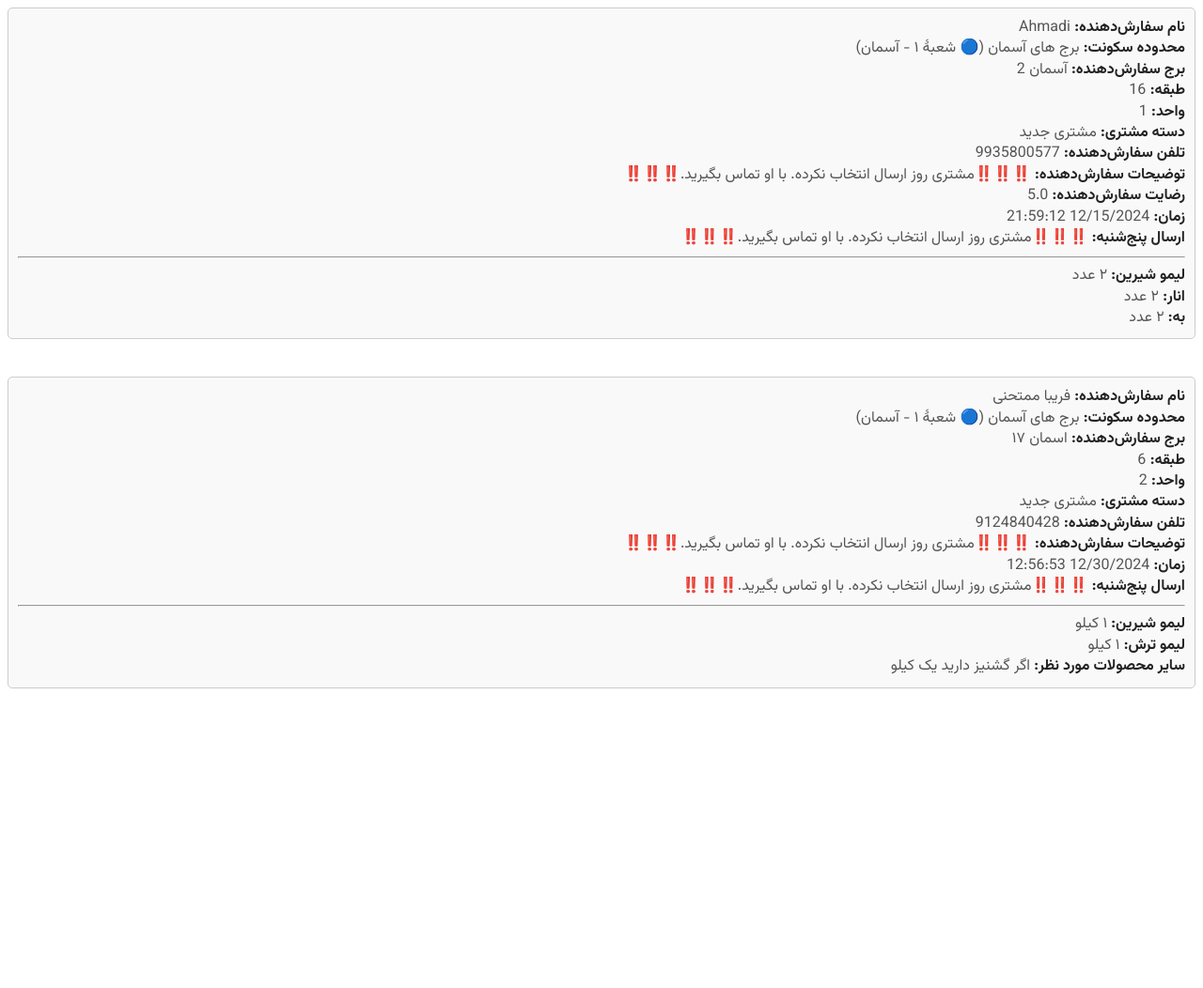
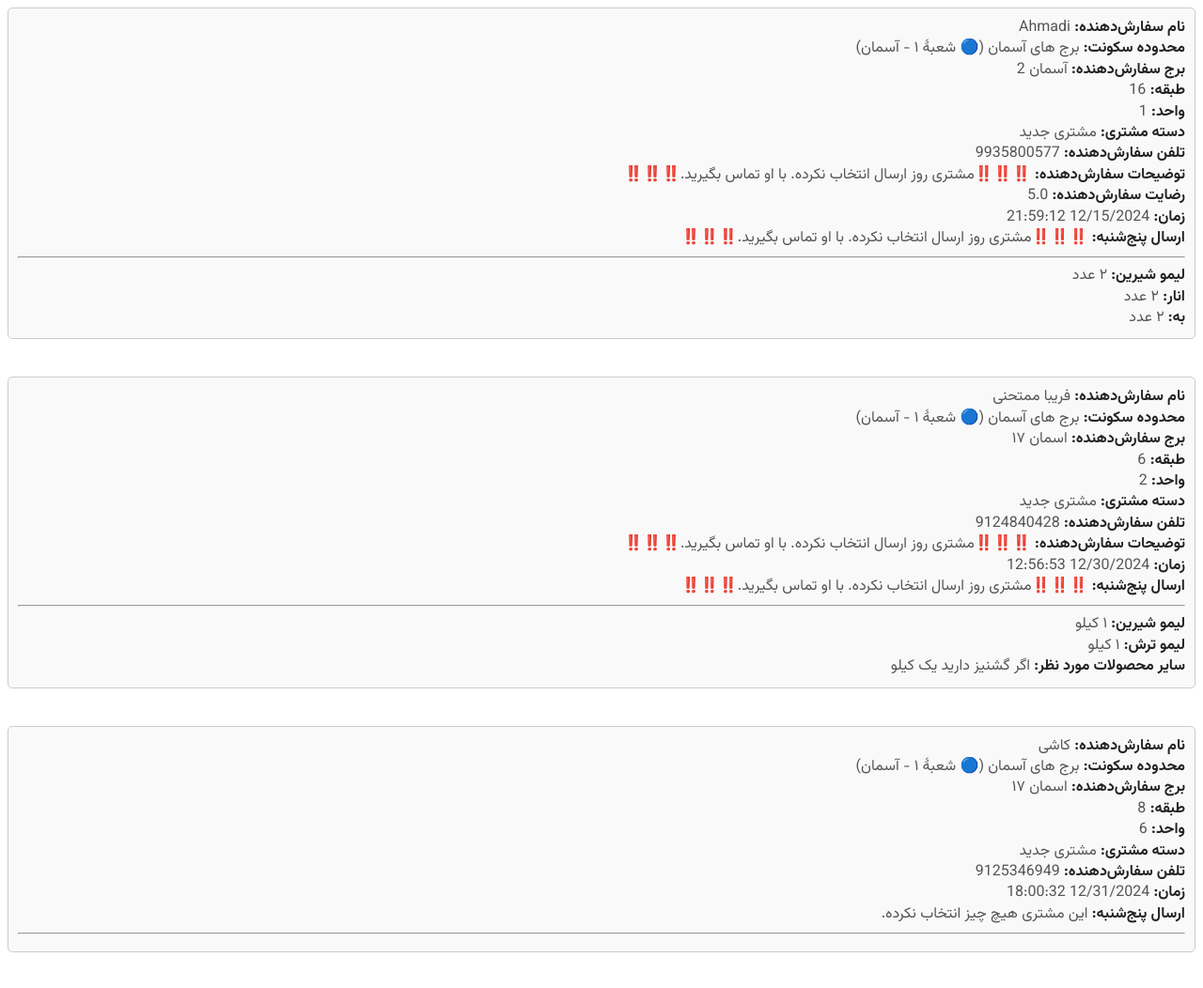
Before and after one commit to Jhogio/2lfin-panel, a plain HTML site: page days_of_the_week/THU.html in a window 1280 px wide. Shown: the whole page at 94% size. Before the commit the page ends 800 px from the top, so only its background shows below. Drawn offline with Linux system fonts and the light colour scheme.

Commit message:
2024-12-31 22:46:07

```diff
--- a/days_of_the_week/THU.html
+++ b/days_of_the_week/THU.html
@@ -73,3 +73,16 @@
         </div>
         <br>
         </div></body></html>
+        <div class="row">
+            <div class="row-content"><span class="key">نام سفارش‌دهنده:</span> کاشی<br>
+<span class="key">محدوده سکونت:</span> برج های آسمان (🔵 شعبهٔ ۱ - آسمان)<br>
+<span class="key">برج سفارش‌دهنده:</span> اسمان ۱۷<br>
+<span class="key">طبقه:</span> 8<br>
+<span class="key">واحد:</span> 6<br>
+<span class="key">دسته مشتری:</span> مشتری جدید<br>
+<span class="key">تلفن سفارش‌‌دهنده:</span> 9125346949<br>
+<span class="key">زمان:</span> 12/31/2024 18:00:32<br>
+<span class="key">ارسال پنج‌شنبه:</span> این مشتری هیچ چیز انتخاب نکرده.<br><hr></div>
+        </div>
+        <br>
+        </div></body></html>
```
Also changed, not shown: days_of_the_week/FRI.html (+13 -0 lines), days_of_the_week/MON.html (+13 -0 lines), days_of_the_week/SAT.html (+13 -0 lines), days_of_the_week/SUN.html (+13 -0 lines), days_of_the_week/TUE.html (+13 -0 lines), days_of_the_week/WED.html (+13 -0 lines).
